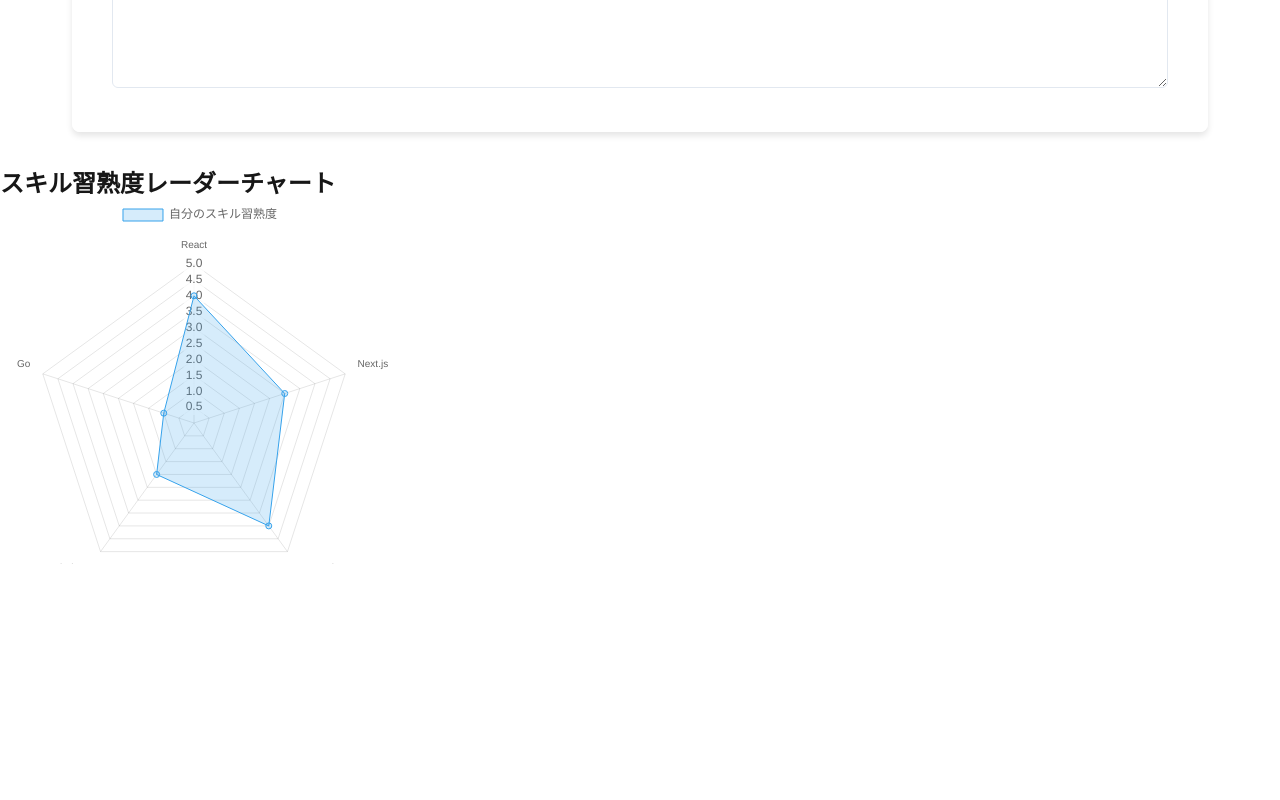
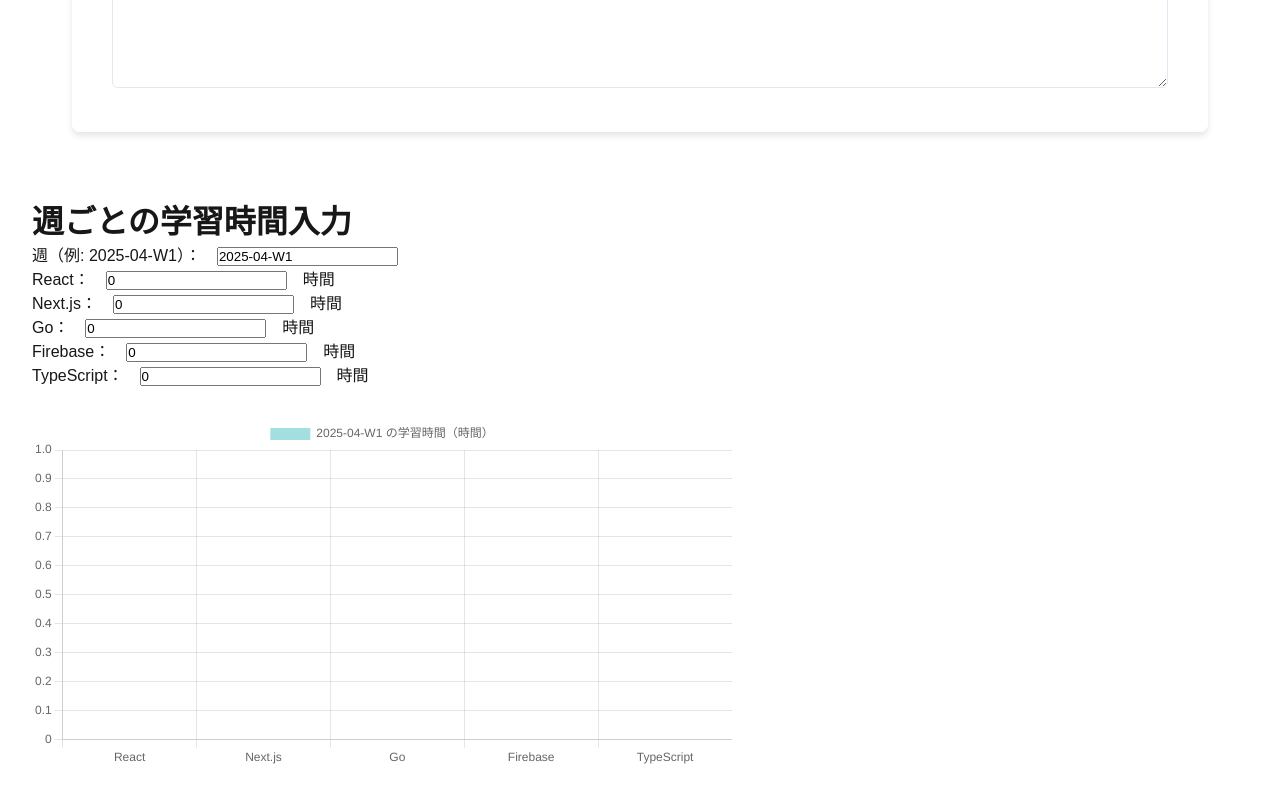
Before and after one commit to takapom/internship-helper-app-public, a Next.js app: page /user/1/profileList in a window 1280 px wide. Shown: the part 536-1336 px from the top of the page. Before the commit the page ends 1100 px from the top, so only its background shows below. Built offline with nearby package versions, Linux system fonts and the light colour scheme; no server answers.

Commit message:
学習時間の機能追加

```diff
--- a/src/app/user/[uid]/profileList/page.tsx
+++ b/src/app/user/[uid]/profileList/page.tsx
@@ -2,6 +2,7 @@ import Analysis from "@/components/Analysis"
 import Navbar from "@/components/Navbar"
 import SimpleRadarChart from "@/components/SimpleRadarChart"
 import styles from "./page.module.css"
+import StudyTime from "@/components/StudyTime"
 
 export default function ProfileListPage() {
     return(
@@ -9,7 +10,8 @@ export default function ProfileListPage() {
             <Navbar />
             <h1 className={styles.profile_text}>プロフィール一覧</h1>
             <Analysis />
-            <SimpleRadarChart />
+            <StudyTime />
+            {/* <SimpleRadarChart /> */}
         </div>
     )
 }
--- /dev/null
+++ b/src/components/StudyTime.tsx
@@ -0,0 +1,85 @@
+
+
+"use client"
+
+import { useState } from "react"
+import { Bar } from "react-chartjs-2"
+import {
+  Chart as ChartJS,
+  CategoryScale,
+  LinearScale,
+  BarElement,
+  Title,
+  Tooltip,
+  Legend,
+} from "chart.js"
+
+ChartJS.register(CategoryScale, LinearScale, BarElement, Title, Tooltip, Legend)
+
+const LANGUAGES = ["React", "Next.js", "Go", "Firebase", "TypeScript"]
+
+export default function WeeklyChartPage() {
+  const [week, setWeek] = useState("2025-04-W1")
+  const [studyTime, setStudyTime] = useState<{ [lang: string]: number }>({
+    React: 0,
+    "Next.js": 0,
+    Go: 0,
+    Firebase: 0,
+    TypeScript: 0,
+  })
+
+  const handleChange = (lang: string, value: number) => {
+    setStudyTime((prev) => ({
+      ...prev,
+      [lang]: value,
+    }))
+  }
+
+  const chartData = {
+    labels: LANGUAGES,
+    datasets: [
+      {
+        label: `${week} の学習時間（時間）`,
+        data: LANGUAGES.map((lang) => studyTime[lang]),
+        backgroundColor: "rgba(75,192,192,0.5)",
+      },
+    ],
+  }
+
+  return (
+    <div style={{ padding: "2rem" }}>
+      <h1>週ごとの学習時間入力</h1>
+
+      <label>
+        週（例: 2025-04-W1）：
+        <input
+          type="text"
+          value={week}
+          onChange={(e) => setWeek(e.target.value)}
+          placeholder="2025-04-W1"
+          style={{ margin: "0 1rem" }}
+        />
+      </label>
+
+      {LANGUAGES.map((lang) => (
+        <div key={lang}>
+          <label>
+            {lang}：
+            <input
+              type="number"
+              min={0}
+              value={studyTime[lang]}
+              onChange={(e) => handleChange(lang, Number(e.target.value))}
+              style={{ margin: "0 1rem" }}
+            />
+            時間
+          </label>
+        </div>
+      ))}
+
+      <div style={{ marginTop: "2rem", maxWidth: "700px" }}>
+        <Bar data={chartData} />
+      </div>
+    </div>
+  )
+}
```
Also changed, not shown: src/components/Analysis.tsx (line endings or trailing spaces).
